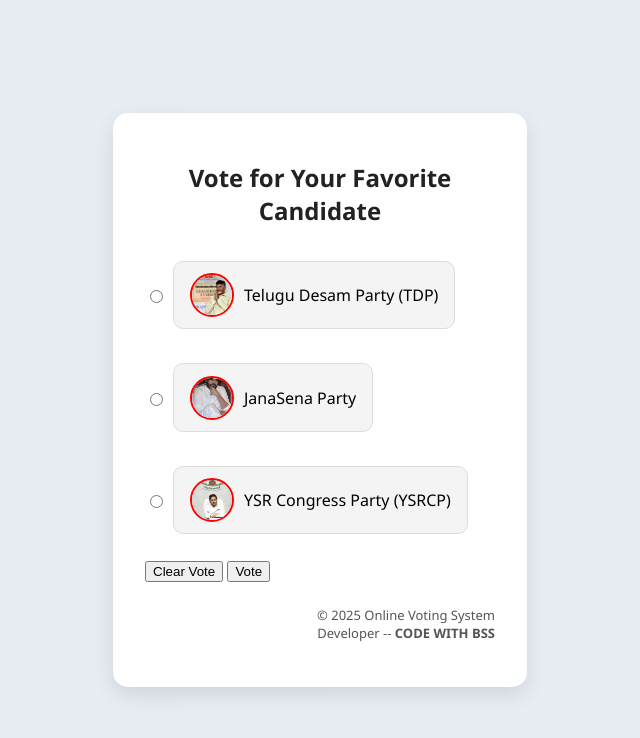
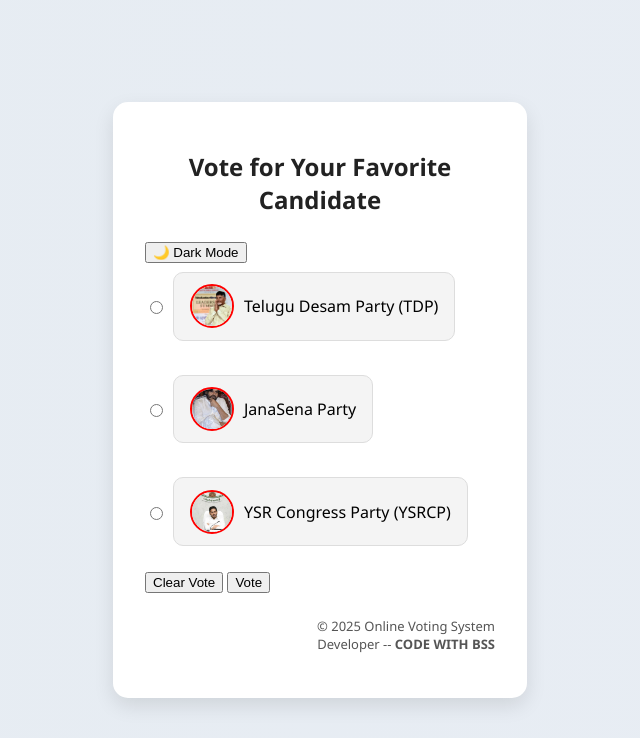
Before and after one commit to Bhanu-lpu/Onlinevotingapp, a Flask app: page / in a window 1280 px wide. Shown: the top 738 px of the page, without its empty margins (320-960 px from the left). Run offline with Flask 3, Linux system fonts and the light colour scheme.

Commit message:
Update index.html

```diff
--- a/templates/index.html
+++ b/templates/index.html
@@ -10,6 +10,10 @@
   <body>
     <div class="container">
       <h1>Vote for Your Favorite Candidate</h1>
+      <div class="theme-toggle">
+  <button id="themeButton">🌙 Dark Mode</button>
+</div>
+
 <form action="/vote" method="post">
   <div class="candidate">
     <input type="radio" name="party" value="tdp" id="tdp">
@@ -51,6 +55,22 @@
     const radios = document.querySelectorAll('input[name="party"]');
     radios.forEach(radio => radio.checked = false);
   }
+  const button = document.getElementById('themeButton');
+  const body = document.body;
+
+  // Check local storage preference
+  if (localStorage.getItem('theme') === 'dark') {
+    body.classList.add('dark');
+    button.textContent = '🌞 Light Mode';
+  }
+
+  button.onclick = () => {
+    body.classList.toggle('dark');
+    const isDark = body.classList.contains('dark');
+    button.textContent = isDark ? '🌞 Light Mode' : '🌙 Dark Mode';
+    localStorage.setItem('theme', isDark ? 'dark' : 'light');
+  };
 </script>
 
+
   </html>
```
